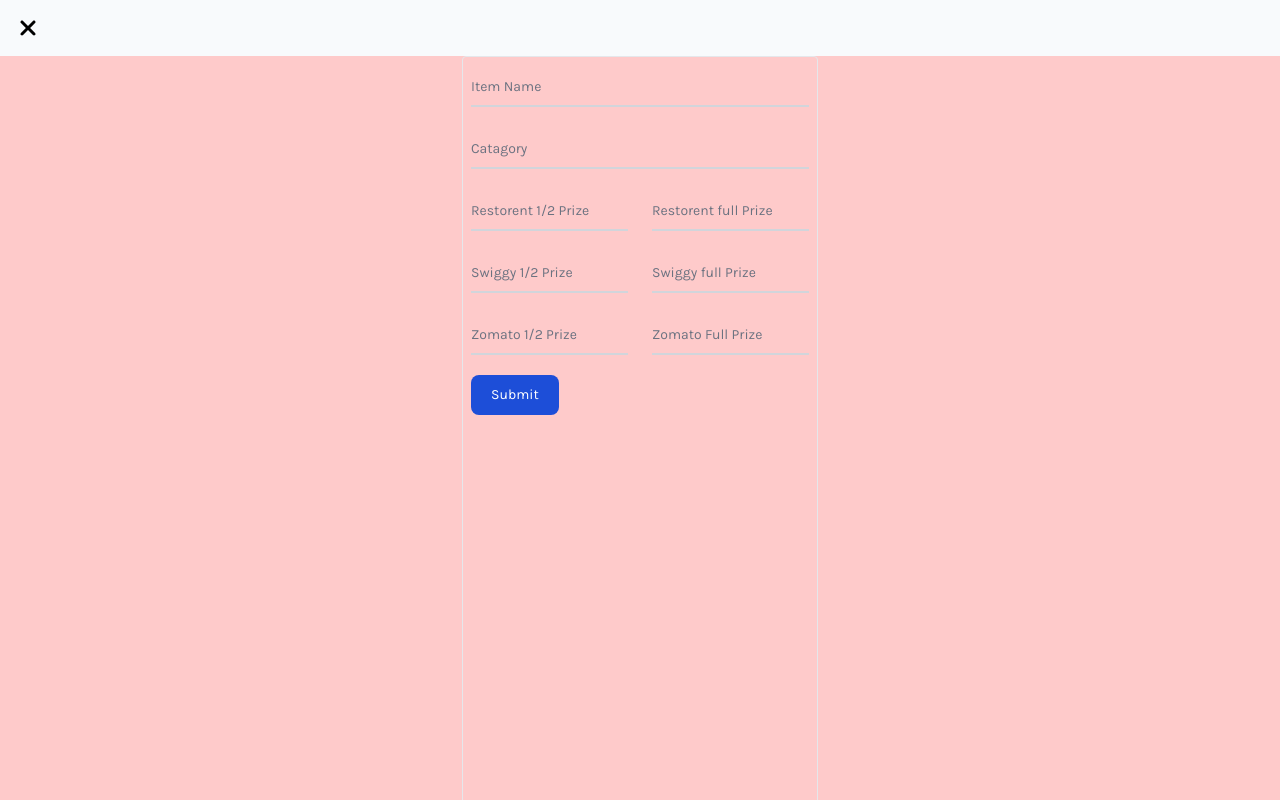
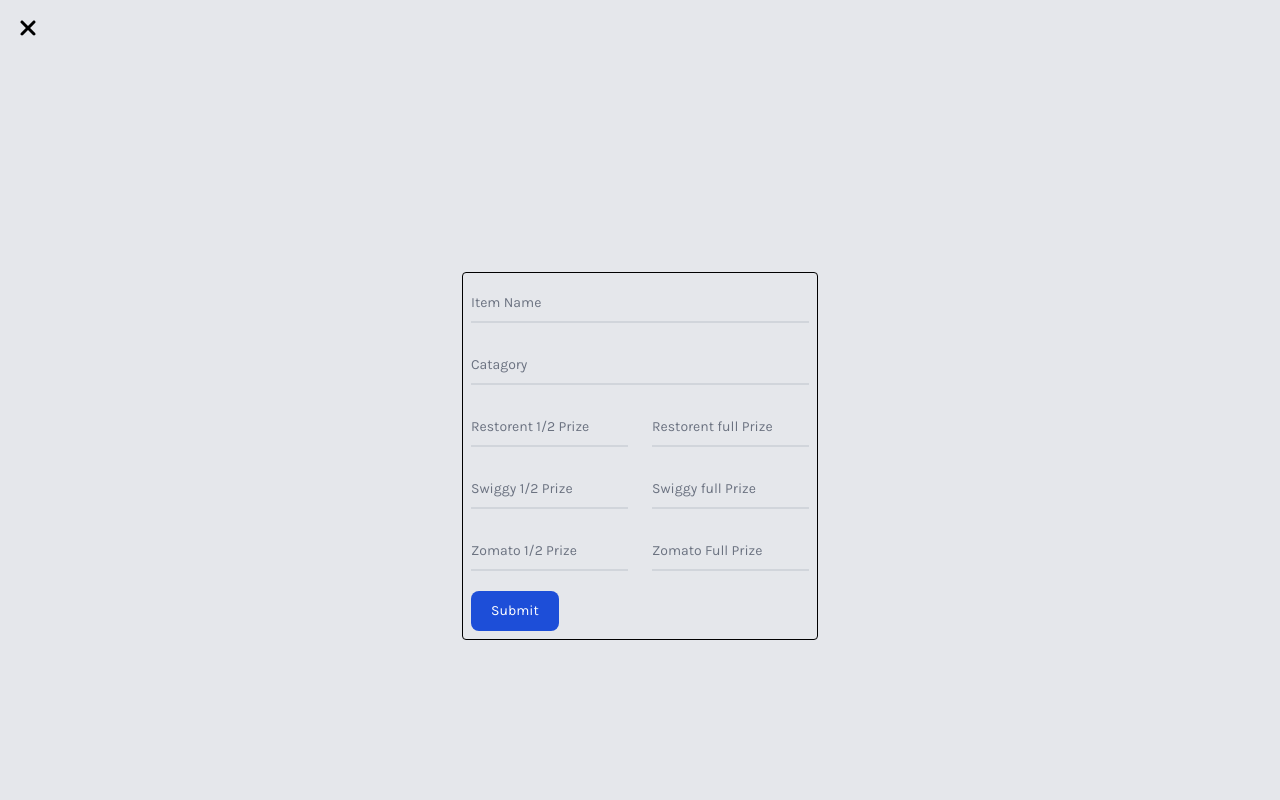
Before and after one commit to ayushkumarsingh2422005/FrontEnd-Clint, a React (Vite) app: page /admin/manage-items in a window 1280 px wide. Built offline with nearby package versions, Linux system fonts and the light colour scheme.

Commit message:
updates admin

```diff
--- a/src/pages/admin/ManageItems.jsx
+++ b/src/pages/admin/ManageItems.jsx
@@ -170,13 +170,13 @@ export default function ManageItems() {
         </div>
 
 
-        <div className={`w-full h-[100vh] fixed bg-slate-50 top-[${addItemState ? "0": "100vh"}] transition-all duration-1000`}>
+        <div className={`w-full h-[100vh] fixed bg-gray-200 top-[${addItemState ? "0": "100vh"}] transition-all duration-1000`}>
           <div className=' p-4 text-right text-2xl'>
             <FaXmark onClick={()=>setAddItemState(!addItemState)}/>
           </div>
 
-          <div className='bg-red-200 h-screen flex justify-center'>
-            <form className="max-w-md mx-auto rounded border p-2 h-auto">
+          <div className='p-4 h-screen flex justify-center items-center'>
+            <form className="max-w-md mx-auto rounded border border-black p-2">
               <div className="relative z-0 w-full mb-5 group">
                 <input type="email" name="floating_email" id="floating_email" className="block py-2.5 px-0 w-full text-sm text-gray-900 bg-transparent border-0 border-b-2 border-gray-300 appearance-none dark:text-white dark:border-gray-600 dark:focus:border-blue-500 focus:outline-none focus:ring-0 focus:border-blue-600 peer" placeholder=" " required />
                 <label for="floating_email" className="peer-focus:font-medium absolute text-sm text-gray-500 dark:text-gray-400 duration-300 transform -translate-y-6 scale-75 top-3 -z-10 origin-[0] peer-focus:start-0 rtl:peer-focus:translate-x-1/4 rtl:peer-focus:left-auto peer-focus:text-blue-600 peer-focus:dark:text-blue-500 peer-placeholder-shown:scale-100 peer-placeholder-shown:translate-y-0 peer-focus:scale-75 peer-focus:-translate-y-6">Item Name</label>
@@ -221,7 +221,7 @@ export default function ManageItems() {
           </div>
 
         </div>
-      </div >
+      </div>
     </>
   )
 }
```
